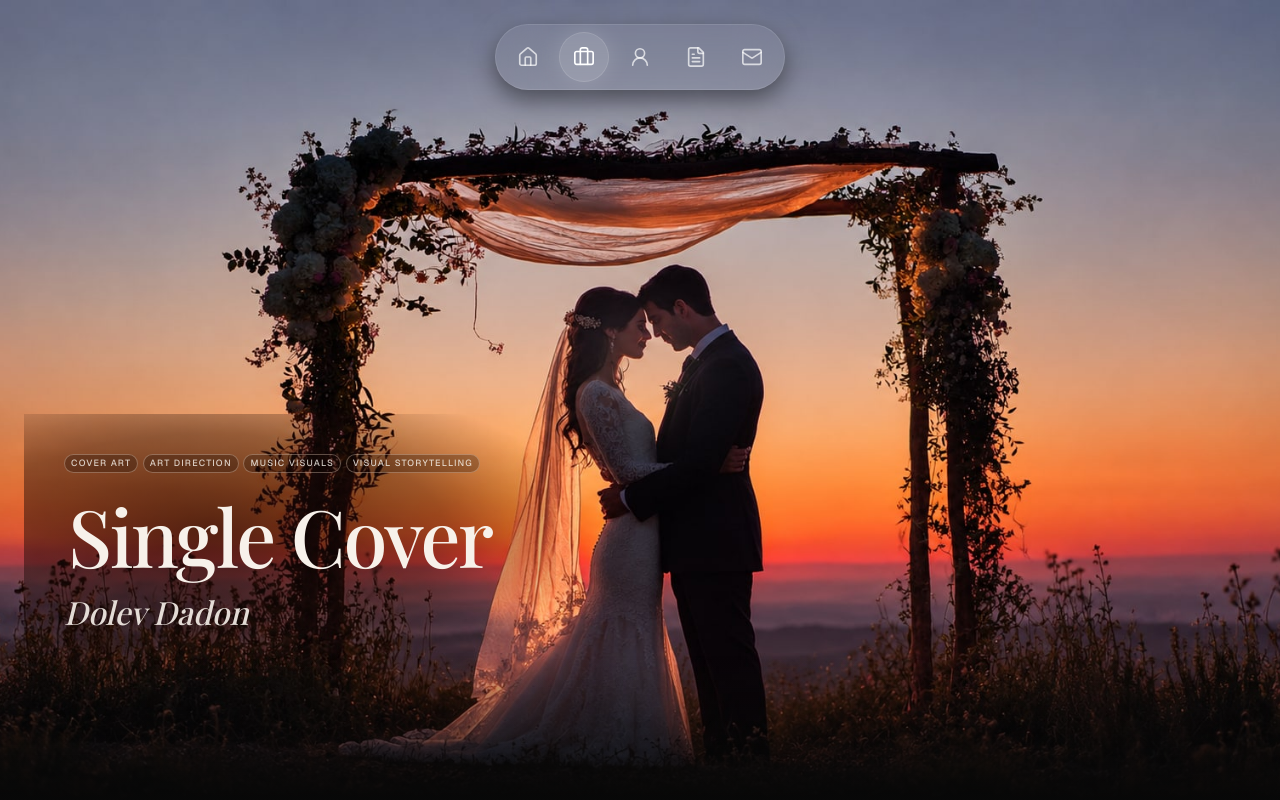
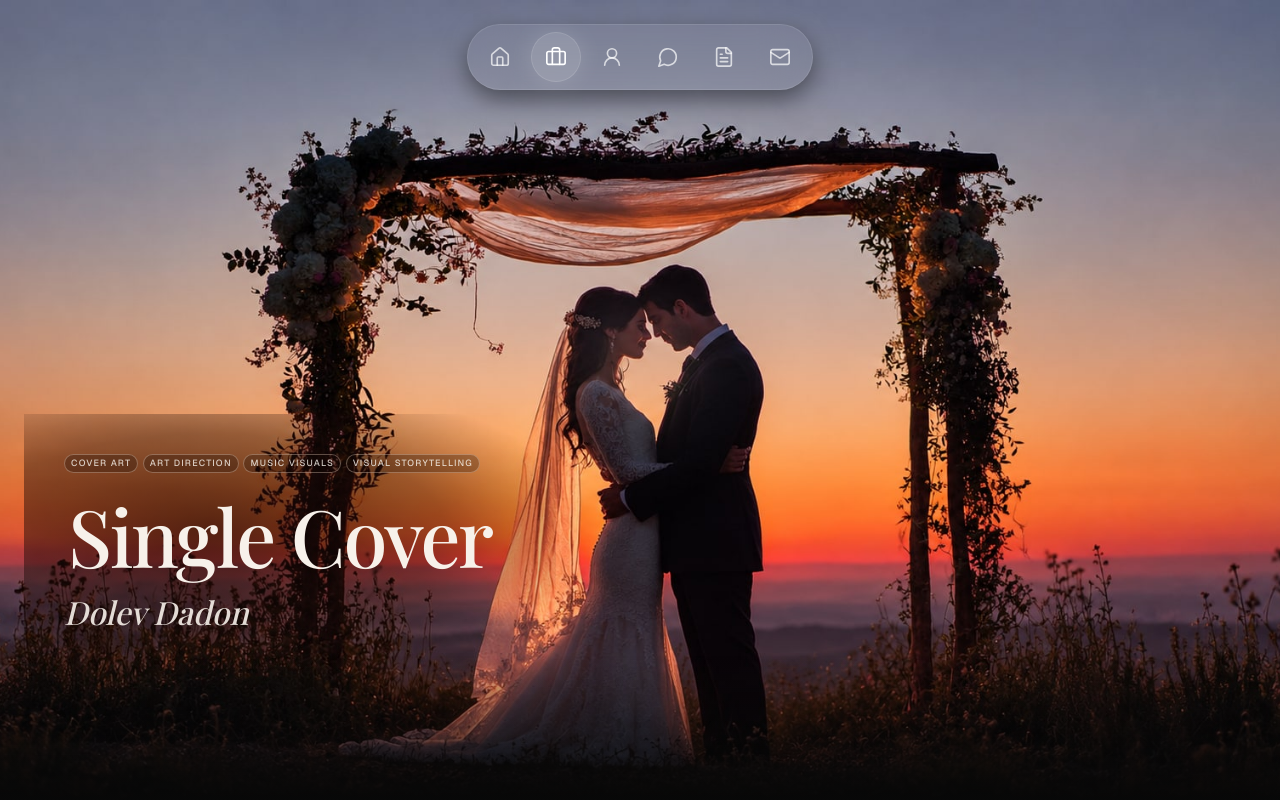
Before and after one commit to HilelShahar/shon-design, a Next.js app: page /work/dolev-dadon-single-cover in a window 1280 px wide. Shown: the top 800 px of the page. Built offline with nearby package versions, Linux system fonts and the light colour scheme.

Commit message:
refine feedback navigation and testimonial layout

```diff
--- a/src/app/globals.css
+++ b/src/app/globals.css
@@ -45,6 +45,9 @@
 @layer base {
   * { @apply border-border; }
   html { scroll-behavior: smooth; }
+  @media (prefers-reduced-motion: reduce) {
+    html { scroll-behavior: auto; }
+  }
   /* Hide broken image icon / placeholder on mobile */
   img {
     font-size: 0;
@@ -1550,10 +1553,103 @@
 /* Homepage — Feedback spotlight. One fixed card; content cross-fades in place. */
 .feedback-section {
   position: relative;
+  /* Clears the floating pill so the Feedback heading stays visible after a jump. */
+  scroll-margin-top: 1.25rem;
+}
+
+.feedback-layout {
+  display: grid;
+  gap: 0.75rem;
 }
 
 .feedback-stack {
   display: grid;
+  grid-column: 1;
+  grid-row: 1;
+}
+
+.feedback-identity {
+  display: grid;
+  width: 100%;
+  min-height: 2.65rem;
+  grid-column: 1;
+  grid-row: 2;
+}
+
+.feedback-strip {
+  grid-column: 1;
+  grid-row: 3;
+}
+
+/* Desktop: card | identity | fixed-width selector column (mobile grid above unchanged). */
+@media (min-width: 768px) {
+  .feedback-layout {
+    --feedback-selector-col: 4rem;
+    grid-template-columns: minmax(0, 1fr) auto var(--feedback-selector-col);
+    grid-template-rows: auto;
+    column-gap: 1.15rem;
+    row-gap: 0;
+    align-items: center;
+  }
+
+  .feedback-stack {
+    grid-column: 1;
+    grid-row: 1;
+    max-width: 100%;
+  }
+
+  .feedback-identity {
+    grid-column: 2;
+    grid-row: 1;
+    width: auto;
+    min-width: 6.75rem;
+    max-width: 11.5rem;
+    justify-self: end;
+    align-self: center;
+  }
+
+  .feedback-identity-inner {
+    text-align: right;
+  }
+
+  .feedback-selector {
+    grid-column: 3;
+    grid-row: 1;
+    box-sizing: border-box;
+    width: var(--feedback-selector-col);
+    flex-shrink: 0;
+    justify-self: center;
+    align-self: center;
+  }
+
+  .feedback-strip {
+    display: none;
+  }
+
+  .feedback-wheel {
+    width: 3.5rem;
+    max-width: none;
+    margin-inline: auto;
+  }
+
+  .feedback-wheel-item {
+    transform-origin: 50% 50%;
+  }
+}
+
+/* Quote stays secondary to the Feedback heading (text-3xl / 2.65rem).
+   Mobile and tablet use text-xl; desktop is half the 2.65rem heading. */
+.feedback-spot-quote-body blockquote {
+  font-size: 1.25rem;
+  font-weight: 400;
+  line-height: 1.625;
+}
+
+@media (min-width: 1024px) {
+  .feedback-spot-quote-body blockquote {
+    font-size: calc(2.65rem * 0.5);
+    line-height: 1.6;
+  }
 }
 
 .feedback-slide {
@@ -1586,6 +1682,7 @@
   width: 100%;
   max-width: 21rem;
   height: calc(var(--wheel-step) * 3);
+  margin-inline: auto;
   /* Let the page scroll normally, including when a touch starts on the wheel. */
   touch-action: pan-y;
 }
@@ -1862,22 +1959,47 @@
 
 /* Spotlight card: same chrome, tighter composition. Scoped so the case-study card is untouched. */
 .feedback-spot-card.feedback-card-panel {
-  min-height: 13.5rem;
+  min-height: 10.75rem;
+  padding: 1.25rem 1.375rem;
 }
 
 @media (min-width: 768px) {
   .feedback-spot-card.feedback-card-panel {
-    min-height: 14.5rem;
-  }
+    min-height: 11.25rem;
+    padding: 1.375rem 1.5rem;
+  }
+}
+
+/* Quote block centered in the card; Hebrew quote stays RTL and right-aligned inside. */
+.feedback-spot-quote-body {
+  display: flex;
+  flex-direction: column;
+  width: min(100%, 38rem);
+  margin-inline: auto;
+  margin-block: auto;
+  padding-block: 0.25rem;
+}
+
+@media (min-width: 768px) {
+  .feedback-spot-quote-body {
+    width: min(100%, 44rem);
+    padding-block: 0.2rem 0.35rem;
+  }
+}
+
+.feedback-spot-quote-body blockquote {
+  margin-bottom: 0;
 }
 
 .feedback-spot-quote {
   display: block;
-  height: 1.75rem;
+  flex-shrink: 0;
+  height: 1.15rem;
+  margin: 0 0 -0.2rem;
   text-align: right;
   font-family: var(--font-playfair), ui-serif, Georgia, serif;
   font-size: 3.5rem;
-  line-height: 1;
+  line-height: 0.72;
   color: rgba(255, 255, 255, 0.09);
   user-select: none;
 }
--- a/src/components/FeedbackSpotlight.tsx
+++ b/src/components/FeedbackSpotlight.tsx
@@ -5,7 +5,7 @@ import { ChevronDown, ChevronLeft, ChevronRight, ChevronUp } from "lucide-react"
 import { TESTIMONIALS } from "@/lib/testimonials";
 import {
   TestimonialAvatar,
-  TestimonialQuoteAuthor,
+  TestimonialQuoteIdentity,
   TestimonialQuoteText,
 } from "@/components/TestimonialCard";
 import { MaskedReveal, Reveal } from "@/components/motion/Motion";
@@ -94,7 +94,7 @@ export default function FeedbackSpotlight() {
         </header>
 
         <Reveal media className="feedback-stage">
-          <div className="grid gap-6 lg:grid-cols-[minmax(0,7fr)_minmax(0,3fr)] lg:gap-10">
+          <div className="feedback-layout">
             <div id="feedback-card" className="feedback-stack" aria-live="polite">
               {TESTIMONIALS.map((item, index) => (
                 <article
@@ -102,22 +102,31 @@ export default function FeedbackSpotlight() {
                   className={index === active ? "feedback-slide is-active" : "feedback-slide"}
                   aria-hidden={index !== active}
                 >
-                  <div className="feedback-spot-card feedback-card-panel feedback-card-panel--active flex h-full flex-col rounded-2xl border p-6 md:p-7">
-                    <span className="feedback-spot-quote" aria-hidden="true">
-                      ”
-                    </span>
-                    <div className="my-auto ml-auto w-full max-w-[38rem] py-3 md:[&_blockquote]:text-base">
+                  <div className="feedback-spot-card feedback-card-panel feedback-card-panel--active flex h-full flex-col rounded-2xl border">
+                    <div className="feedback-spot-quote-body">
+                      <span className="feedback-spot-quote" aria-hidden="true">
+                        ”
+                      </span>
                       <TestimonialQuoteText item={item} />
                     </div>
-                    <TestimonialQuoteAuthor item={item} />
                   </div>
                 </article>
               ))}
             </div>
 
-            <div
-              className="feedback-selector hidden min-w-0 flex-col items-center justify-center gap-1 md:flex"
-            >
+            <div className="feedback-identity" aria-live="polite">
+              {TESTIMONIALS.map((item, index) => (
+                <div
+                  key={`identity-${item.name}-${index}`}
+                  className={index === active ? "feedback-slide is-active" : "feedback-slide"}
+                  aria-hidden={index !== active}
+                >
+                  <TestimonialQuoteIdentity item={item} />
+                </div>
+              ))}
+            </div>
+
+            <div className="feedback-selector hidden min-w-0 flex-col items-center justify-center gap-1 md:flex">
               <button type="button" className={ARROW_BTN} aria-label="Previous feedback" aria-controls="feedback-card" onClick={() => step(-1)}>
                 <ChevronUp size={16} strokeWidth={1.8} />
               </button>
--- a/src/components/PillNav.tsx
+++ b/src/components/PillNav.tsx
@@ -3,7 +3,7 @@
 import type { ReactNode } from "react";
 import Link from "next/link";
 import { usePathname } from "next/navigation";
-import { Briefcase, FileText, Home, Mail, UserRound } from "lucide-react";
+import { Briefcase, FileText, Home, Mail, MessageCircle, UserRound } from "lucide-react";
 
 type Props = {
   onJump?: (id: string) => void;
@@ -93,6 +93,29 @@ export default function PillNav({ onJump, activeSection }: Props) {
           <UserRound size={22} strokeWidth={1.8} className={iconClass(onAboutPage)} />
         </NavIcon>
 
+        <NavIcon
+          label="Feedback"
+          active={onHome && activeSection === "testimonials"}
+          href="/#testimonials"
+          onClick={
+            onHome
+              ? () => {
+                  const reduce = window.matchMedia("(prefers-reduced-motion: reduce)").matches;
+                  document.getElementById("testimonials")?.scrollIntoView({
+                    behavior: reduce ? "auto" : "smooth",
+                    block: "start",
+                  });
+                }
+              : undefined
+          }
+        >
+          <MessageCircle
+            size={22}
+            strokeWidth={1.8}
+            className={iconClass(onHome && activeSection === "testimonials")}
+          />
+        </NavIcon>
+
         <NavIcon label="Resume" active={onResumePage} href="/resume">
           <FileText size={22} strokeWidth={1.8} className={iconClass(onResumePage)} />
         </NavIcon>
--- a/src/components/TestimonialCard.tsx
+++ b/src/components/TestimonialCard.tsx
@@ -57,6 +57,16 @@ export function TestimonialQuoteAuthor({ item }: { item: Testimonial }) {
   );
 }
 
+/** Name + role only (homepage spotlight places this beside the avatar selector). */
+export function TestimonialQuoteIdentity({ item }: { item: Testimonial }) {
+  return (
+    <div className="feedback-identity-inner" dir="rtl">
+      <p className="text-sm font-medium leading-snug text-foreground md:text-base">{item.name}</p>
+      <p className="mt-0.5 text-xs leading-snug text-muted-foreground">{item.title}</p>
+    </div>
+  );
+}
+
 export default function TestimonialCard({
   item,
   active = true,
```
